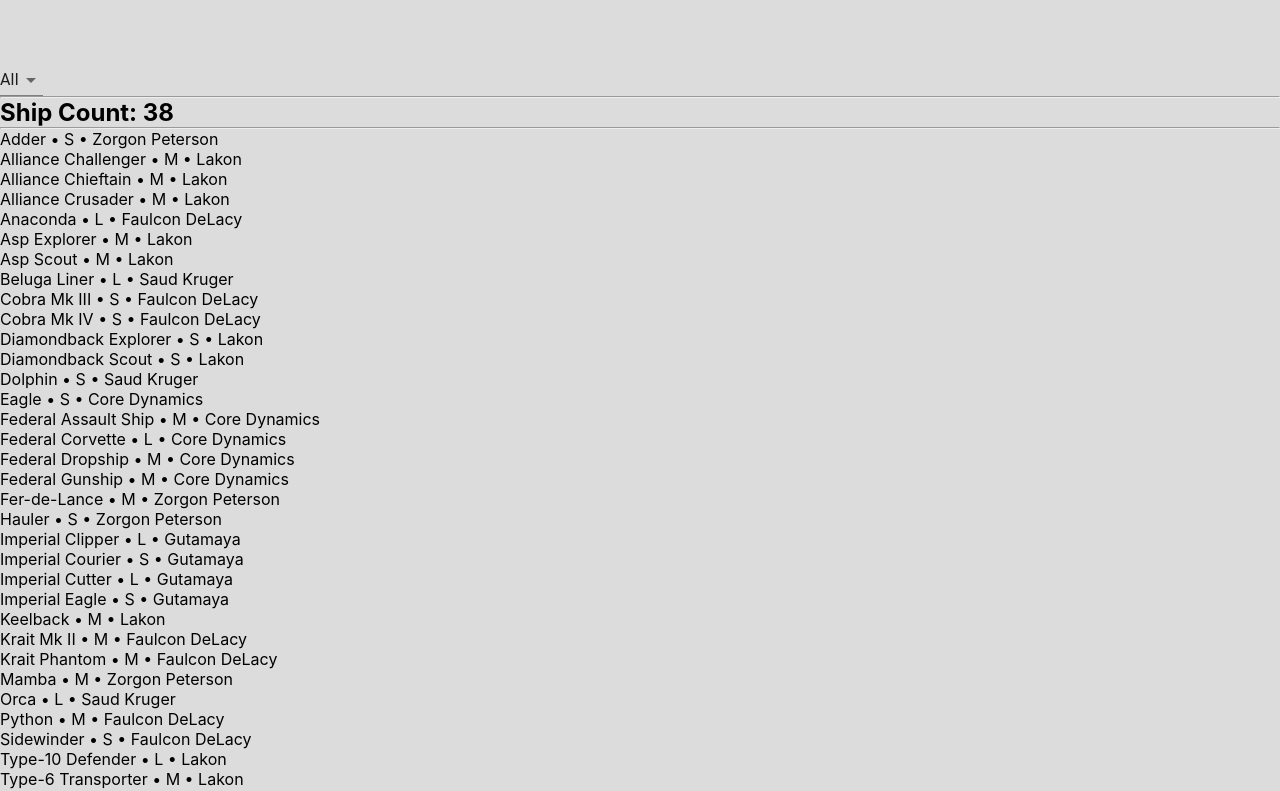
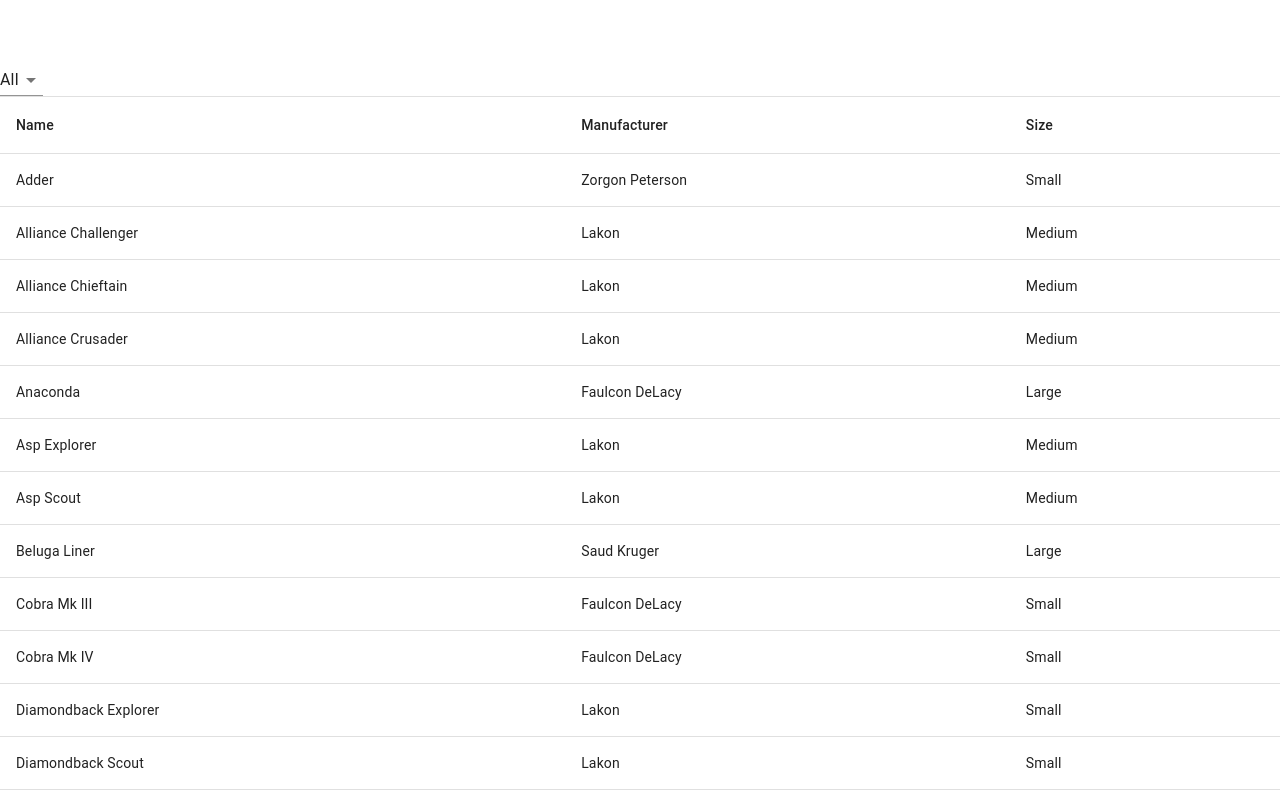
Before and after one commit to StevenJBurns/elite-dangerous-fitting-tool, a React (Create React App) app: page / in a window 1280 px wide. Shown: the top 791 px of the page. Built offline with nearby package versions, Linux system fonts and the light colour scheme.

Commit message:
feat: tweaks to Ship type; use MUI in ShipList component

```diff
--- a/src/App.css
+++ b/src/App.css
@@ -7,7 +7,7 @@
   display: flex;
   flex-direction: column;
   min-height: 100vh;
-  background-color: gainsboro;
+  /* background-color: gainsboro; */
 }
 
 
--- a/src/ShipList.tsx
+++ b/src/ShipList.tsx
@@ -1,15 +1,22 @@
 import React from 'react';
 import Select from '@material-ui/core/Select';
 import MenuItem from "@material-ui/core/MenuItem";
+import Table from '@material-ui/core/Table';
+import TableBody from '@material-ui/core/TableBody';
+import TableCell from '@material-ui/core/TableCell';
+// import TableContainer from '@material-ui/core/TableContainer';
+import TableHead from '@material-ui/core/TableHead';
+import TableRow from '@material-ui/core/TableRow';
+import Divider from '@material-ui/core/Divider';
 import { Ship, ShipSize } from 'types/Ship';
 import ShipData from 'data/ships.json';
 
 const ShipList = () => {
-  const [shipData, setShipData] = React.useState<Array<Ship>>(ShipData);
-  const [shipSizeFilter, setShipSizeFilter] = React.useState<ShipSize | "A">("A");
+  const [shipData, setShipData] = React.useState<Ship[]>(ShipData);
+  const [shipSizeFilter, setShipSizeFilter] = React.useState<ShipSize | "All">("All");
 
   React.useEffect(() => {
-    shipSizeFilter !== "A" ?
+    shipSizeFilter !== "All" ?
       setShipData(() => ShipData.filter(ship => ship.size === shipSizeFilter)) :
       setShipData(ShipData)
   }, [shipSizeFilter]);
@@ -17,28 +24,34 @@ const ShipList = () => {
   return (
     <>
       <Select
-        defaultValue={"A"}
+        defaultValue={"All"}
         value={shipSizeFilter}
         onChange={(e: React.ChangeEvent<{ value: any }>) => setShipSizeFilter(e.target.value)}
       >
-        <MenuItem value={"A"}>All</MenuItem>
-        <MenuItem value={"S"}>Small</MenuItem>
-        <MenuItem value={"M"}>Medium</MenuItem>
-        <MenuItem value={"L"}>Large</MenuItem>
+        <MenuItem value={"All"}>All</MenuItem>
+        <MenuItem value={ShipSize.Small}>Small</MenuItem>
+        <MenuItem value={ShipSize.Medium}>Medium</MenuItem>
+        <MenuItem value={ShipSize.Large}>Large</MenuItem>
       </Select>
-      <hr />
-      <h2>Ship Count: {shipData.length}</h2>
-      <hr />
-      <ul>
-        { shipData.map(ship =>
-        <li>
-          <span>{ship.name}</span>
-          <span> &bull; </span>
-          <span>{ship.size}</span>
-          <span> &bull; </span>
-          <span>{ship.manufacturer}</span>
-        </li>) }
-      </ul>
+      <Divider />
+      <Table>
+        <TableHead>
+          <TableRow>
+            <TableCell>Name</TableCell>
+            <TableCell>Manufacturer</TableCell>
+            <TableCell>Size</TableCell>
+          </TableRow>
+        </TableHead>
+        <TableBody>
+          { shipData.map(ship =>
+            <TableRow key={ship.name}>
+              <TableCell>{ship.name}</TableCell>
+              <TableCell>{ship.manufacturer}</TableCell>
+              <TableCell>{ship.size}</TableCell>
+            </TableRow>)
+          }
+        </TableBody>
+      </Table>
     </>
   );
 };
--- a/src/data/ships.json
+++ b/src/data/ships.json
@@ -3,7 +3,7 @@
     "name": "Adder",
     "manufacturer": "Zorgon Peterson",
     "baseCost": 0,
-    "size": "S",
+    "size": "Small",
     "crew": 1,
     "massLockFactor": 0,
     "agility": 0,
@@ -14,7 +14,7 @@
     "name": "Alliance Challenger",
     "manufacturer": "Lakon",
     "baseCost": 0,
-    "size": "M",
+    "size": "Medium",
     "crew": 1,
     "massLockFactor": 0,
     "agility": 0,
@@ -25,7 +25,7 @@
     "name": "Alliance Chieftain",
     "manufacturer": "Lakon",
     "baseCost": 0,
-    "size": "M",
+    "size": "Medium",
     "crew": 1,
     "massLockFactor": 0,
     "agility": 0,
@@ -35,176 +35,176 @@
   {
     "name": "Alliance Crusader",
     "manufacturer": "Lakon",
-    "size": "M"
+    "size": "Medium"
   },
   {
     "name": "Anaconda",
     "manufacturer": "Faulcon DeLacy",
-    "size": "L"
+    "size": "Large"
   },
   {
     "name": "Asp Explorer",
     "manufacturer": "Lakon",
-    "size": "M"
+    "size": "Medium"
   },
   {
     "name": "Asp Scout",
     "manufacturer": "Lakon",
-    "size": "M"
+    "size": "Medium"
   },
   {
     "name": "Beluga Liner",
     "manufacturer": "Saud Kruger",
-    "size": "L"
+    "size": "Large"
   },
   {
     "name": "Cobra Mk III",
     "manufacturer": "Faulcon DeLacy",
-    "size": "S"
+    "size": "Small"
   },
   {
     "name": "Cobra Mk IV",
     "manufacturer": "Faulcon DeLacy",
-    "size": "S"
+    "size": "Small"
   },
   {
     "name": "Diamondback Explorer",
     "manufacturer": "Lakon",
-    "size": "S"
+    "size": "Small"
   },
   {
     "name": "Diamondback Scout",
     "manufacturer": "Lakon",
-    "size": "S"
+    "size": "Small"
   },
   {
     "name": "Dolphin",
     "manufacturer": "Saud Kruger",
-    "size": "S"
+    "size": "Small"
   },
   {
     "name": "Eagle",
     "manufacturer": "Core Dynamics",
-    "size": "S"
+    "size": "Small"
   },
   {
     "name": "Federal Assault Ship",
     "manufacturer": "Core Dynamics",
-    "size": "M"
+    "size": "Medium"
     },
   {
     "name": "Federal Corvette",
     "manufacturer": "Core Dynamics",
-    "size": "L"
+    "size": "Large"
   },
   {
     "name": "Federal Dropship",
     "manufacturer": "Core Dynamics",
-    "size": "M"
+    "size": "Medium"
   },
   {
     "name": "Federal Gunship",
     "manufacturer": "Core Dynamics",
-    "size": "M"
+    "size": "Medium"
   },
   {
     "name": "Fer-de-Lance",
     "manufacturer": "Zorgon Peterson",
-    "size": "M"
+    "size": "Medium"
   },
   {
     "name": "Hauler",
     "manufacturer": "Zorgon Peterson",
-    "size": "S"
+    "size": "Small"
   },
   {
     "name": "Imperial Clipper",
     "manufacturer": "Gutamaya",
-    "size": "L"
+    "size": "Large"
   },
   {
     "name": "Imperial Courier",
     "manufacturer": "Gutamaya",
-    "size": "S"
+    "size": "Small"
   },
   {
     "name": "Imperial Cutter",
     "manufacturer": "Gutamaya",
-    "size": "L"
+    "size": "Large"
   },
   {
     "name": "Imperial Eagle",
     "manufacturer": "Gutamaya",
-    "size": "S"
+    "size": "Small"
   },
   {
     "name": "Keelback",
     "manufacturer": "Lakon",
-    "size": "M"
+    "size": "Medium"
   },
   {
     "name": "Krait Mk II",
     "manufacturer": "Faulcon DeLacy",
-    "size": "M"
+    "size": "Medium"
   },
   {
     "name": "Krait Phantom",
     "manufacturer": "Faulcon DeLacy",
-    "size": "M"
+    "size": "Medium"
   },
   {
     "name": "Mamba",
     "manufacturer": "Zorgon Peterson",
-    "size": "M"
+    "size": "Medium"
   },
   {
     "name": "Orca",
     "manufacturer": "Saud Kruger",
-    "size": "L"
+    "size": "Large"
   },
   {
     "name": "Python",
     "manufacturer": "Faulcon DeLacy",
-    "size": "M"
+    "size": "Medium"
   },
   {
     "name": "Sidewinder",
     "manufacturer": "Faulcon DeLacy",
-    "size": "S"
+    "size": "Small"
   },
   {
     "name": "Type-10 Defender",
     "manufacturer": "Lakon",
-    "size": "L"
+    "size": "Large"
   },
   {
     "name": "Type-6 Transporter",
     "manufacturer": "Lakon",
-    "size": "M"
+    "size": "Medium"
   },
   {
     "name": "Type-7 Transporter",
     "manufacturer": "Lakon",
-    "size": "L"
+    "size": "Large"
   },
   {
     "name": "Type-9 Heavy",
     "manufacturer": "Lakon",
-    "size": "L"
+    "size": "Large"
   },
   {
     "name": "Viper",
     "manufacturer": "Faulcon DeLacy",
-    "size": "S"
+    "size": "Small"
   },
   {
     "name": "Viper Mk IV",
     "manufacturer": "Faulcon DeLacy",
-    "size": "S"
+    "size": "Small"
   },
   {
     "name": "Vulture",
     "manufacturer": "Core Dynamics",
-    "size": "S"
+    "size": "Small"
   }
 ]
--- a/src/types/Ship.tsx
+++ b/src/types/Ship.tsx
@@ -6,7 +6,7 @@ export interface Ship {
 };
 
 export enum ShipSize {
-  S = "S",
-  M = "M",
-  L = "L"
+  Small = "Small",
+  Medium = "Medium",
+  Large = "Large"
 };
```
